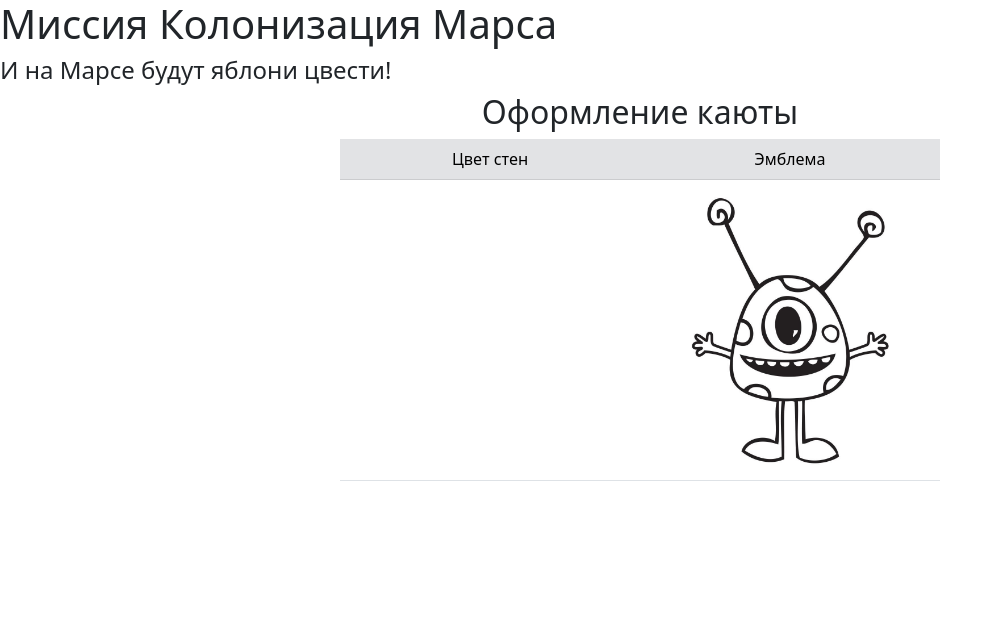
After one commit to mregor787/flask_wtf_second, a Flask app: page /table/1/1 in a window 1280 px wide. The commit adds this page. Shown: the top 638 px of the page, without its empty margins (0-1001 px from the left). Run offline with Flask 2, Linux system fonts and the light colour scheme.

Commit message:
Task #2 (Cabin color)

```diff
--- a/server.py
+++ b/server.py
@@ -12,5 +12,11 @@ def distribution():
     return render_template('distribution.html', persons=persons)
 
 
+@app.route('/table/<sex>/<int:age>')
+def table(sex, age):
+    age = 'old' if age >= 21 else 'young'
+    return render_template('table.html', sex=sex, age=age)
+
+
 if __name__ == '__main__':
     app.run(host='127.0.0.1', port=8080)
--- a/static/css/style.css
+++ b/static/css/style.css
@@ -1,6 +1,28 @@
+#young_female {
+    background-color: rgb(245, 141, 150);
+}
+#old_female {
+    background-color: rgb(252, 93, 154);
+}
+#old_male {
+    background-color: rgb(21, 22, 94);
+}
+#young_male {
+    background-color: rgb(36, 99, 182);
+}
+.table_div {
+    margin-left: auto;
+    margin-right: auto;
+    width: 600px;
+    height: 500px;
+}
+table {
+    table-layout: fixed;
+    text-align: center;
+}
 h2 {
     text-align: center;
 }
-div {
-    padding-left: 2em;
+img {
+    width: 100%;
 }
--- /dev/null
+++ b/templates/table.html
@@ -0,0 +1,17 @@
+{% extends "base.html" %}
+
+{% block content %}
+    <h2>Оформление каюты</h2>
+    <div class="table_div">
+        <table class="table">
+            <tr class="table-secondary">
+                <td>Цвет стен</td>
+                <td>Эмблема</td>
+            </tr>
+            <tr>
+                <td id="{{ age + '_' + sex }}"></td>
+                <td><img src="{{ url_for('static', filename='img/' + age + '.png') }}"></td>
+            </tr>
+        </table>
+    </div>
+{% endblock %}
```
Also changed, not shown: static/img/old.png (added), static/img/young.png (added).
